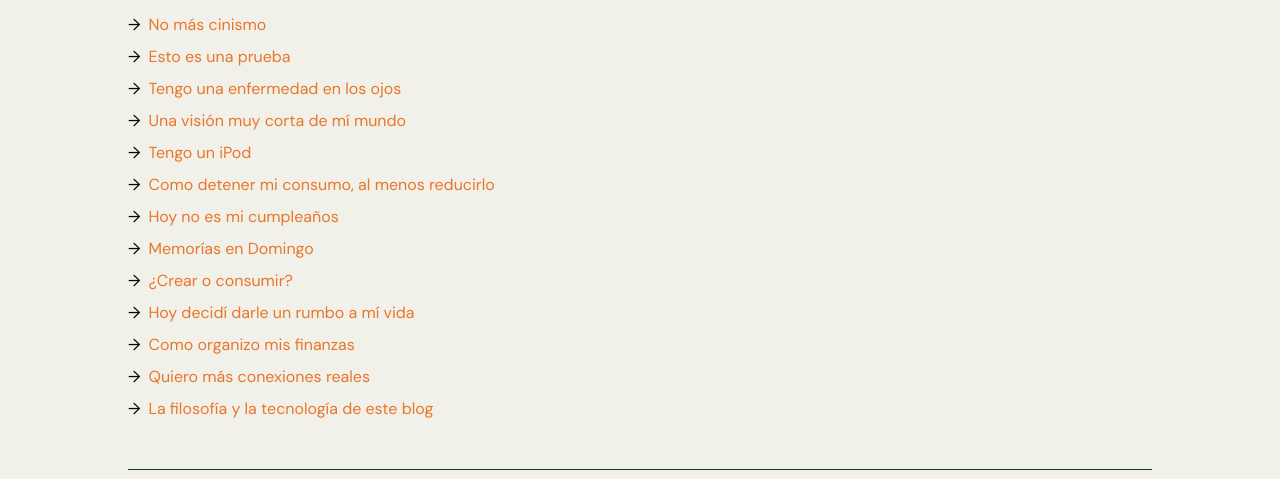
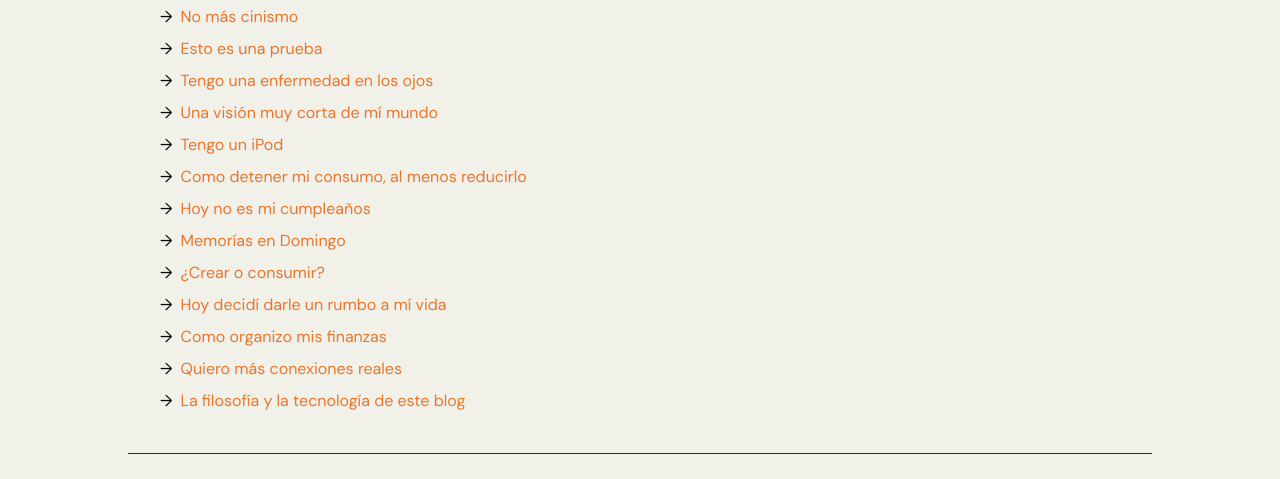
Before and after one commit to adrojodev/garden, an Astro site: page / in a window 1280 px wide. Shown: the part 274-753 px from the top of the page. Built offline with nearby package versions, Linux system fonts and the light colour scheme; Astro itself is replaced by a stand-in of ours.

Commit message:
New styles for posts

```diff
--- a/src/styles/posts.css
+++ b/src/styles/posts.css
@@ -84,6 +84,7 @@ ol {
 }
 
 ul {
+  margin: 0.5rem 2rem;
   list-style: disc;
 }
 
@@ -92,7 +93,7 @@ ol {
 }
 
 li {
-  margin: 0.5rem 0;
+  list-style: disc;
 }
 
 /* Code blocks and inline code */
```
